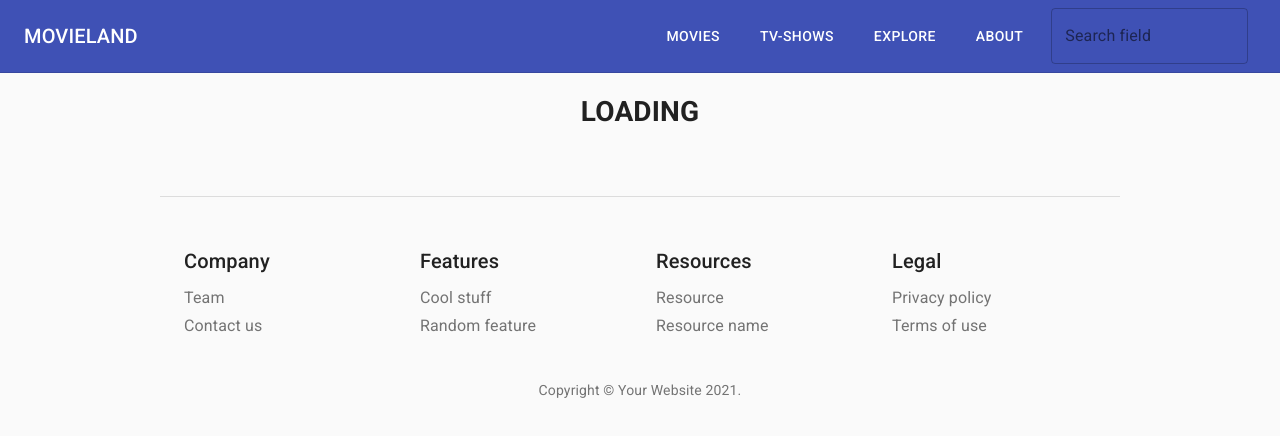
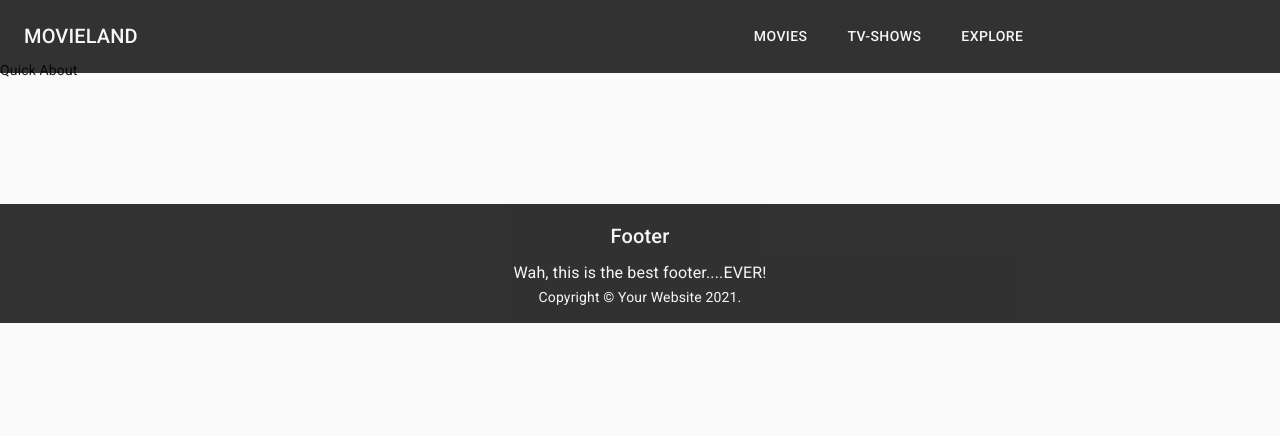
Before and after one commit to SparrowMike/Movieland, a React (Create React App) app: page / in a window 1280 px wide. Shown: the top 436 px of the page. Built offline with nearby package versions, Linux system fonts and the light colour scheme; no server answers.

Commit message:
commit before major cleanup

```diff
--- a/src/App.js
+++ b/src/App.js
@@ -1,28 +1,32 @@
 // import { Route } from "react-router-dom";
 
-import Header from "./components/Header";
-import Main from "./components/Main";
-import Footer from "./components/Footer";
-// import { createMuiTheme, ThemeProvider } from "@material-ui/core/styles";
-// import { grey } from "@material-ui/core/colors";
+import Header from "./components/main/Header";
+import Main from "./components/main/Main";
+import Footer from "./components/main/Footer";
+import { createMuiTheme, ThemeProvider } from "@material-ui/core/styles";
+import { grey } from "@material-ui/core/colors";
 
-// const theme = createMuiTheme({
-//   palette: {
-//     primary: {
-//       main: "#fff",
-//     },
-//     secondary: grey,
-//   },
-// });
+const theme = createMuiTheme({
+  palette: {
+    primary: {
+      main: "#f6f6f6",
+    },
+    secondary: {
+      main: "#000000",
+    },
+  },
+});
 
 function App() {
   return (
     <>
-      {/*  <ThemeProvider theme={theme}> */}
-      <Header />
-      <Main />
-      <Footer />
-      {/* </ThemeProvider> */}
+      <ThemeProvider theme={theme}>
+        <Header />
+        <div className="mainContainer">
+          <Main />
+        </div>
+        <Footer />
+      </ThemeProvider>
     </>
   );
 }
--- a/src/components/About.js
+++ /dev/null
@@ -1,5 +0,0 @@
-const About = () => {
-  return <h1>Some stuff goes here, thank you</h1>;
-};
-
-export default About;
--- a/src/components/Explore.js
+++ b/src/components/Explore.js
@@ -1,5 +1,99 @@
-const Explore = () => {
-  return <h1>Explore here</h1>;
-};
+import React from "react";
+import { makeStyles } from "@material-ui/core/styles";
+import Button from "@material-ui/core/Button";
+import Dialog from "@material-ui/core/Dialog";
+import DialogActions from "@material-ui/core/DialogActions";
+import DialogContent from "@material-ui/core/DialogContent";
+import DialogTitle from "@material-ui/core/DialogTitle";
+import InputLabel from "@material-ui/core/InputLabel";
+import Input from "@material-ui/core/Input";
+import MenuItem from "@material-ui/core/MenuItem";
+import FormControl from "@material-ui/core/FormControl";
+import Select from "@material-ui/core/Select";
 
-export default Explore;
+const useStyles = makeStyles((theme) => ({
+  container: {
+    display: "flex",
+    flexWrap: "wrap",
+  },
+  formControl: {
+    margin: theme.spacing(1),
+    minWidth: 120,
+  },
+}));
+
+export default function Explore() {
+  const classes = useStyles();
+  const [open, setOpen] = React.useState(false);
+  const [type, setType] = React.useState("");
+
+  const handleChange = (event) => {
+    setType(Number(event.target.value) || "");
+  };
+
+  const handleClickOpen = () => {
+    setOpen(true);
+  };
+
+  const handleClose = () => {
+    setOpen(false);
+  };
+
+  return (
+    <div>
+      <Button onClick={handleClickOpen} variant="contained" color="secondary">
+        Select
+      </Button>
+      <Dialog
+        disableBackdropClick
+        disableEscapeKeyDown
+        open={open}
+        onClose={handleClose}
+      >
+        <DialogTitle>Fill the form</DialogTitle>
+        <DialogContent>
+          <form className={classes.container}>
+            <FormControl className={classes.formControl}>
+              <InputLabel htmlFor="demo-dialog-native">By</InputLabel>
+              <Select
+                native
+                value={type}
+                onChange={handleChange}
+                input={<Input id="demo-dialog-native" />}
+              >
+                {/* <option aria-label="None" value="" /> */}
+                {/* <option value={10}>Movies</option>
+                <option value={20}>TV-Shows</option>
+                <option value={30}>All</option> */}
+                <MenuItem value={10}>Movies</MenuItem>
+                <MenuItem value={20}>TV-Shows</MenuItem>
+                <MenuItem value={30}>All</MenuItem>
+              </Select>
+            </FormControl>
+            <FormControl className={classes.formControl}>
+              <InputLabel id="demo-dialog-select-label">Trending</InputLabel>
+              <Select
+                labelId="demo-dialog-select-label"
+                id="demo-dialog-select"
+                value={type}
+                onChange={handleChange}
+                input={<Input />}
+              >
+                <MenuItem value={40}>Daily</MenuItem>
+                <MenuItem value={50}>Weekly</MenuItem>
+              </Select>
+            </FormControl>
+          </form>
+        </DialogContent>
+        <DialogActions>
+          <Button onClick={handleClose} color="primary">
+            Cancel
+          </Button>
+          <Button onClick={handleClose} color="primary">
+            Ok
+          </Button>
+        </DialogActions>
+      </Dialog>
+    </div>
+  );
+}
--- a/src/components/Fetch.js
+++ b/src/components/Fetch.js
@@ -9,10 +9,9 @@ const Fetch = () => {
     // fetch(
     //   `  https://api.themoviedb.org/3/genre/movie/list?api_key=${key}&language=en-US` //! By Genre
     // )
-
     //? Search trending by TV, MOVIE, ALL or PERSON. It can go by DAY or WEEK.
 
-    fetch(`https://api.themoviedb.org/3/trending/movie/day?api_key=${key}`)
+    fetch(`https://api.themoviedb.org/3/trending/tv/day?api_key=${key}`)
       .then((response) => {
         if (response.ok) {
           return response.json();
--- /dev/null
+++ b/src/components/Home.js
@@ -0,0 +1,12 @@
+import { Typography } from "@material-ui/core";
+
+const Home = () => {
+  return (
+    <div>
+      <Typography variant="h2" />
+      Quick About
+    </div>
+  );
+};
+
+export default Home;
--- a/src/components/Main.js
+++ /dev/null
@@ -1,18 +0,0 @@
-import { Route, Switch } from "react-router-dom";
-import Fetch from "./Fetch";
-import About from "./About";
-import Explore from "./Explore";
-
-const Main = () => {
-  return (
-    <main>
-      <Switch>
-        <Route exact path="/" component={Fetch} />
-        <Route path="/about" component={About} />
-        <Route path="/explore" component={Explore} />
-      </Switch>
-    </main>
-  );
-};
-
-export default Main;
--- a/src/components/Footer.js
+++ b/src/components/main/Footer.js
@@ -8,7 +8,7 @@ import Box from "@material-ui/core/Box";
 
 function Copyright() {
   return (
-    <Typography variant="body2" color="textSecondary" align="center">
+    <Typography variant="body2" color="primary" align="center">
       {"Copyright © "}
       <Link color="inherit" href="https://material-ui.com/">
         Your Website
@@ -22,21 +22,29 @@ function Copyright() {
 const Footer = () => {
   const useStyles = makeStyles((theme) => ({
     "@global": {
-      ul: {
-        margin: 0,
-        padding: 0,
-        listStyle: "none",
-      },
+      //   ul: {
+      //     margin: 0,
+      //     padding: 0,
+      //     listStyle: "none",
     },
+    // },
     footer: {
-      borderTop: `1px solid ${theme.palette.divider}`,
-      marginTop: theme.spacing(8),
-      paddingTop: theme.spacing(3),
-      paddingBottom: theme.spacing(3),
-      [theme.breakpoints.up("sm")]: {
-        paddingTop: theme.spacing(6),
-        paddingBottom: theme.spacing(6),
-      },
+      // color: "white",
+      //   borderTop: `1px solid ${theme.palette.divider}`,
+      //   marginTop: theme.spacing(8),
+      //   paddingTop: theme.spacing(3),
+      //   paddingBottom: theme.spacing(3),
+      //   [theme.breakpoints.up("sm")]: {
+      //     paddingTop: theme.spacing(6),
+      //     paddingBottom: theme.spacing(6),
+    },
+    // },
+    footer: {
+      // backgroundColor: theme.palette.background.paper,
+      backgroundColor: "#000000",
+      opacity: 0.8,
+
+      padding: theme.spacing(2),
     },
   }));
 
@@ -62,7 +70,7 @@ const Footer = () => {
   const classes = useStyles();
   return (
     <React.Fragment>
-      <Container maxWidth="md" component="footer" className={classes.footer}>
+      {/* <Container maxWidth="md" component="footer" className={classes.footer}>
         <Grid container spacing={4} justify="space-evenly">
           {footers.map((footer) => (
             <Grid item xs={6} sm={3} key={footer.title}>
@@ -84,7 +92,21 @@ const Footer = () => {
         <Box mt={5}>
           <Copyright />
         </Box>
-      </Container>
+      </Container> */}
+      <footer className={classes.footer}>
+        <Typography variant="h6" align="center" color="primary" gutterBottom>
+          Footer
+        </Typography>
+        <Typography
+          variant="subtitle1"
+          align="center"
+          color="primary"
+          component="p"
+        >
+          Wah, this is the best footer....EVER!
+        </Typography>
+        <Copyright variant="p" color="primary" />
+      </footer>
     </React.Fragment>
   );
 };
--- a/src/components/Header.js
+++ b/src/components/main/Header.js
@@ -17,18 +17,15 @@ const useStyles = makeStyles((theme) => ({
       listStyle: "none",
     },
   },
-
   form: {
-    color: "white",
     "& .MuiTextField-root": {
       margin: theme.spacing(1),
       width: "25ch",
     },
   },
-
   appBar: {
-    color: "white",
     borderBottom: `1px solid ${theme.palette.divider}`,
+    opacity: 0.8,
   },
   toolbar: {
     flexWrap: "wrap",
@@ -38,7 +35,6 @@ const useStyles = makeStyles((theme) => ({
   },
   link: {
     margin: theme.spacing(1, 2.5),
-    color: "white",
   },
 }));
 
@@ -57,22 +53,22 @@ export default function Header() {
     <React.Fragment>
       <CssBaseline />
       <AppBar
-        position="static"
-        color="primary"
+        position="fixed"
+        color="secondary"
         elevation={0}
         className={classes.appBar}
       >
         <Toolbar className={classes.toolbar}>
           <Link
             variant="button"
-            color="inherit"
+            color="primary"
             component={RouterLink}
             to="./"
             className={classes.toolbarTitle}
           >
             <Typography
               variant="h6"
-              color="inherit"
+              color="primary"
               noWrap
               className={classes.toolbarTitle}
             >
@@ -82,7 +78,7 @@ export default function Header() {
           <nav>
             <Link
               variant="button"
-              color="textPrimary"
+              color="primary"
               component={RouterLink}
               to="./movies"
               className={classes.link}
@@ -91,7 +87,7 @@ export default function Header() {
             </Link>
             <Link
               variant="button"
-              color="textPrimary"
+              color="primary"
               component={RouterLink}
               to="./tv-show"
               className={classes.link}
@@ -100,21 +96,12 @@ export default function Header() {
             </Link>
             <Link
               variant="button"
-              color="textPrimary"
+              color="primary"
               component={RouterLink}
-              to="./explore"
+              to="/explore"
               className={classes.link}
             >
               Explore
-            </Link>
-            <Link
-              variant="button"
-              color="textPrimary"
-              component={RouterLink}
-              to="/about"
-              className={classes.link}
-            >
-              About
             </Link>
           </nav>
           <form
@@ -124,12 +111,12 @@ export default function Header() {
             onSubmit={handleSubmit}
           >
             <TextField
+              color="primary"
               onChange={(e) => setTitle(e.target.value)}
               id="outlined-search"
               variant="outlined"
               label="Search field"
               type="search"
-              color="secondary"
             />
           </form>
         </Toolbar>
--- /dev/null
+++ b/src/components/main/Main.js
@@ -0,0 +1,19 @@
+import { Route, Switch } from "react-router-dom";
+import Fetch from "../Fetch";
+// import About from "./About";
+import Explore from "../Explore";
+import Home from "../Home";
+
+const Main = () => {
+  return (
+    <main>
+      <Switch>
+        <Route exact path="/" component={Home} />
+        {/* <Route path="/about" component={Explore} /> */}
+        <Route path="/explore" component={Fetch} />
+      </Switch>
+    </main>
+  );
+};
+
+export default Main;
--- a/src/styles.css
+++ b/src/styles.css
@@ -48,3 +48,12 @@ h1 {
   margin: 5px;
   padding: 5px;
 }
+
+footer {
+  margin-top: calc(5% + 60px);
+  bottom: 0;
+}
+
+.mainContainer {
+  padding-top: 60px;
+}
```
